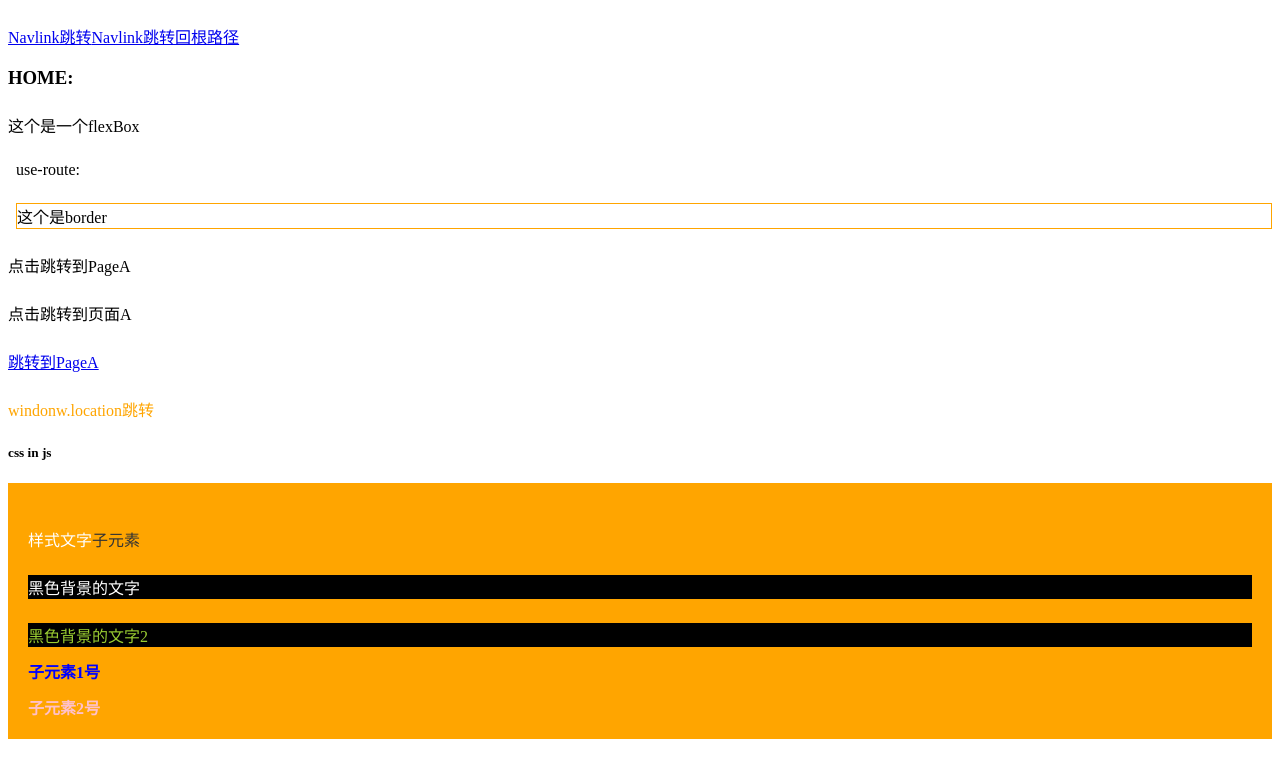
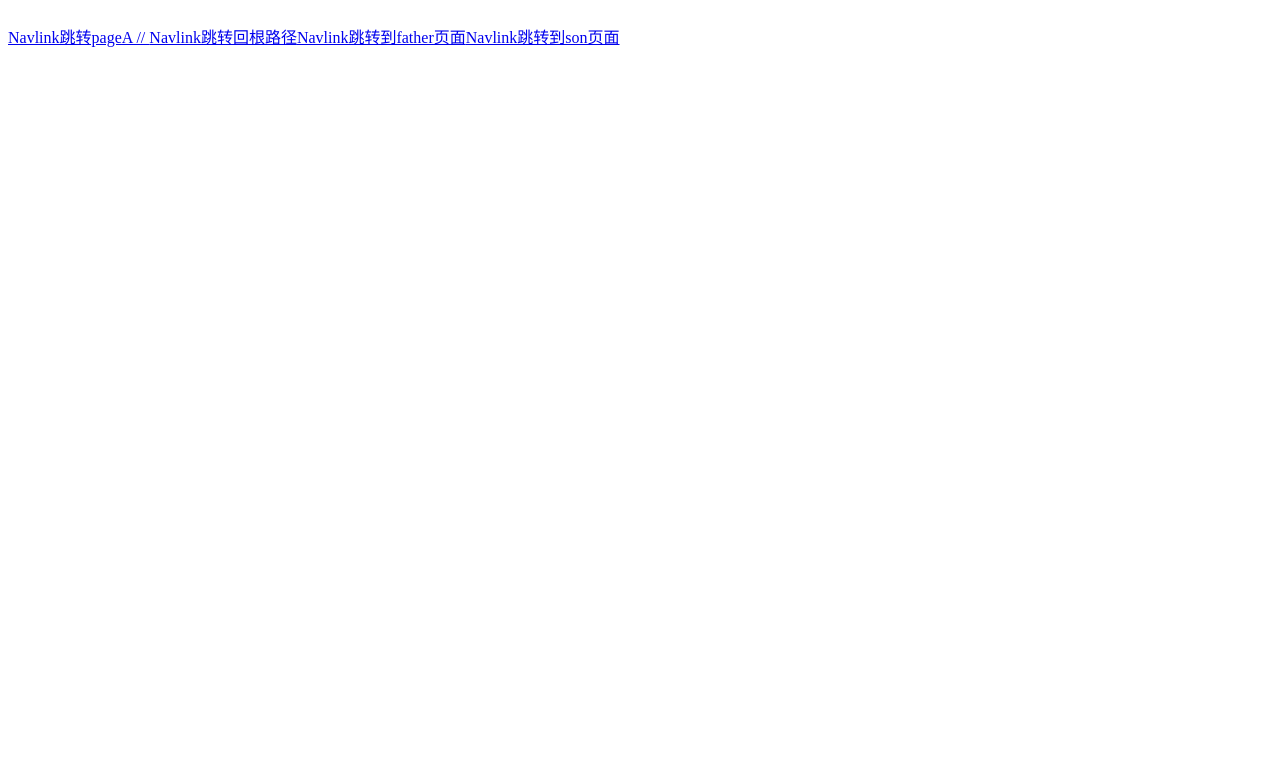
Before and after one commit to muyuan0504/react-deep, a React app: page /#/ in a window 1280 px wide. Shown: the top 778 px of the page. Built offline with nearby package versions, Linux system fonts and the light colour scheme.

Commit message:
update 嵌套路由配置，组件式路由与路由配置文件使用

```diff
--- a/src/app.jsx
+++ b/src/app.jsx
@@ -1,30 +1,61 @@
 import React from 'react'
-import { HashRouter, Routes, Route, NavLink } from 'react-router-dom'
+import { HashRouter, useRoutes, Router, NavLink } from 'react-router-dom'
 
-import Home from '@/pages/home'
-import PageA from '@/pages/pageA'
+import routes from './route/index'
+
+/** 对象式组件配置 */
+
+// 使用 `useRoutes` Hooks 来生成路由组件
+const AppRoutes = () => {
+    const element = useRoutes(routes)
+    return element
+}
 
 export default function MyApp() {
-    const dynamicClass = ({ isActive, isPending, isTransitioning }) => {
-        console.error('---------- 激活状态 --------------', isPending, isActive, isTransitioning)
-        return isActive || isPending ? 'isActive' : 'notActive'
-    }
-    /** HashRouter的使用 */
     return (
         <HashRouter>
-            <nav>
-                {/* 新版本activeClassName已经被移除，需要手动定义 */}
-                {/* <NavLink to='pageA' activeClassName={styles.navActive}></NavLink> */}
-                {/* <NavLink to='pageA' className={({ isActive }) => (isActive ? styles.navActive : '')}> */}
-                <NavLink to='pageA' className={dynamicClass}>
-                    Navlink跳转
-                </NavLink>
-                <NavLink to='/'>Navlink跳转回根路径</NavLink>
-            </nav>
-            <Routes>
-                <Route path='/' element={<Home />} />
-                <Route path='pageA' element={<PageA />} />
-            </Routes>
+            <AppRoutes />
         </HashRouter>
     )
 }
+
+/** 组件式路由配置 */
+
+// import Home from '@/pages/home'
+// import PageA from '@/pages/pageA'
+// import PageFather from '@/pages/nestPage/father'
+// import PageSon from '@/pages/nestPage/son'
+// import PageSonA from '@/pages/nestPage/sonA'
+// import MyApp from './app';
+// export default function MyApp() {
+//     const dynamicClass = ({ isActive, isPending, isTransitioning }) => {
+//         console.error('---------- 激活状态 --------------', isPending, isActive, isTransitioning)
+//         return isActive || isPending ? 'isActive' : 'notActive'
+//     }
+//     return (
+//         /** 基于组件化的Route配置，使用HashRouter */
+//         <HashRouter>
+//             <nav>
+//                 {/* 新版本activeClassName已经被移除，需要手动定义 */}
+//                 {/* <NavLink to='pageA' activeClassName={styles.navActive}></NavLink> */}
+//                 {/* <NavLink to='pageA' className={({ isActive }) => (isActive ? styles.navActive : '')}> */}
+//                 <NavLink to='/pageA' className={dynamicClass}>
+//                     Navlink跳转pageA
+//                 </NavLink>
+//                 <NavLink to='/'>Navlink跳转回根路径</NavLink>
+//                 <NavLink to='/father'>Navlink跳转到father页面</NavLink>
+//                 {/* 从顶级跳转到嵌套子路由，路径需要拼全 */}
+//                 <NavLink to='/father/son'>Navlink跳转到son页面</NavLink>
+//             </nav>
+//             <Routes>
+//                 <Route path='/' element={<Home />} />
+//                 <Route path='/pageA' element={<PageA />} />
+//                 <Route path='/father' element={<PageFather />}>
+//                     {/* 嵌套路由的path，不需要带上/前缀 */}
+//                     <Route path='son' element={<PageSon />} />
+//                     <Route path='sonA' element={<PageSonA />} />
+//                 </Route>
+//             </Routes>
+//         </HashRouter>
+//     )
+// }
--- a/src/components/cssInJs/index.jsx
+++ b/src/components/cssInJs/index.jsx
@@ -2,7 +2,7 @@ import React from 'react'
 
 import styled from 'styled-components'
 
-/** styled.header -> 会生成一个带有唯一id标识的header标签 <header class="sc-beqWNU jbPySM"><  */
+/** styled.header -> 会生成一个带有唯一id标识的header标签 <header class="sc-beqWNU jbPySM"> 之后将样式添加到 sc-beqWNU 类名中  */
 const DivHeader = styled.header`
     background-color: orange;
     color: white;
--- a/src/components/use-route/index.jsx
+++ b/src/components/use-route/index.jsx
@@ -26,8 +26,6 @@ function UseRoute() {
         window.location.hash = '#/pageA'
     }
 
-
-
     return (
         <React.StrictMode>
             <div className={`${styles.showItem} flex-box`}>
@@ -35,15 +33,13 @@ function UseRoute() {
                 <div className={styles.showUse}>这个是border</div>
             </div>
             <div onClick={handleClick}>点击跳转到PageA</div>
-            <div onClick={() => goToPageA('/pageA')}>点击跳转到页面A</div>
+            {/* <div onClick={() => goToPageA('/pageA')}>点击跳转到页面A</div> */}
             <div>
-                <Link to='pageA'>跳转到PageA</Link>
+                <Link to='pageA'>通过Link跳转到PageA</Link>
             </div>
-            <div>
-
-            </div>
+            <div></div>
             <div className={textStyles.textColor} onClick={locationToPageA}>
-                windonw.location跳转
+                windonw.location跳转到PageA
             </div>
         </React.StrictMode>
     )
--- a/src/pages/home.jsx
+++ b/src/pages/home.jsx
@@ -33,7 +33,7 @@ const PageHome = () => {
             {/* <UseEffect /> */}
             {/* <UseMemo /> */}
             <UseRoute />
-            <CssInJs />
+            {/* <CssInJs /> */}
             {/* <UseCallback /> */}
             {/* <DefineHook /> */}
         </React.StrictMode>
--- /dev/null
+++ b/src/pages/index.jsx
@@ -0,0 +1,20 @@
+import React from 'react'
+
+import { NavLink, Outlet } from 'react-router-dom'
+
+function PageIndex() {
+    return (
+        <div>
+            <nav>
+                <NavLink to='/pageA'>Navlink跳转pageA // </NavLink>
+                <NavLink to='/'>Navlink跳转回根路径</NavLink>
+                <NavLink to='/father'>Navlink跳转到father页面</NavLink>
+                {/* 从顶级跳转到嵌套子路由，路径需要拼全 */}
+                <NavLink to='/father/son'>Navlink跳转到son页面</NavLink>
+            </nav>
+            <Outlet />
+        </div>
+    )
+}
+
+export default PageIndex
--- a/src/pages/nestPage/father.jsx
+++ b/src/pages/nestPage/father.jsx
@@ -1,16 +1,27 @@
 import React from 'react'
-import { useNavigate, Router } from 'react-router-dom'
+import { useNavigate, Outlet, Link } from 'react-router-dom'
 
 const PageFather = () => {
     const navigate = useNavigate()
     const handlerClick = () => {
         navigate('son')
     }
+
+    const handlerClickA = () => {
+        navigate('sonA')
+    }
     return (
         <div>
+            <nav>
+                <Link to='son'>前往son</Link>
+                <Link to='sonA'>前往sonA</Link>
+            </nav>
             <span>父级页面在这里</span>
-            <button onClick={handlerClick}>跳转到子页面</button>
-            <div></div>
+            <button onClick={handlerClick}>跳转到子路由son页面</button>
+            <button onClick={handlerClickA}>跳转到子路由sonA页面</button>
+            <div>
+                <Outlet />
+            </div>
         </div>
     )
 }
--- a/src/pages/nestPage/son.jsx
+++ b/src/pages/nestPage/son.jsx
@@ -1,7 +1,7 @@
 import React from 'react'
 
 const PageSon = () => {
-    return <div>嵌套的子页面在这里</div>
+    return <div>这个页面是son.jsx</div>
 }
 
 export default PageSon
--- /dev/null
+++ b/src/pages/nestPage/sonA.jsx
@@ -0,0 +1,7 @@
+import React from 'react'
+
+const PageSonA = () => {
+    return <div>这个页面是sonA.jsx</div>
+}
+
+export default PageSonA
```
Also changed, not shown: src/route/index.jsx (+15 -21 lines).
